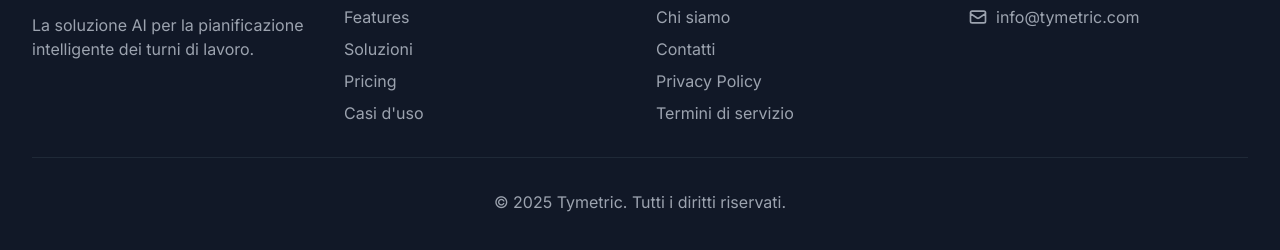
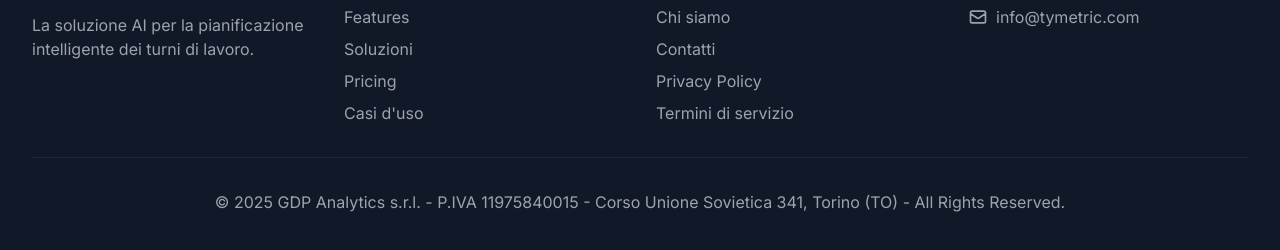
Before and after one commit to FabDiP89/tymetric-site, a plain HTML site: page index.html in a window 1280 px wide. Shown: the part 7190-7440 px from the top of the page. Drawn offline with nearby package versions, Linux system fonts and the light colour scheme.

Commit message:
Aggiorna copyright con dati GDP Analytics
- Sostituisce copyright generico Tymetric
- Aggiunge P.IVA e indirizzo completo GDP Analytics
- Mantiene formato copyright professionale

🤖 Generated with [Claude Code](https://claude.com/claude-code)

Co-Authored-By: Claude <noreply@anthropic.com>

```diff
--- a/index.html
+++ b/index.html
@@ -711,7 +711,7 @@
             </div>
 
             <div class="border-t border-gray-800 pt-8 text-center text-gray-400">
-                <p>&copy; 2025 Tymetric. Tutti i diritti riservati.</p>
+                <p>&copy; 2025 GDP Analytics s.r.l. - P.IVA 11975840015 - Corso Unione Sovietica 341, Torino (TO) - All Rights Reserved.</p>
             </div>
         </div>
     </footer>
```
